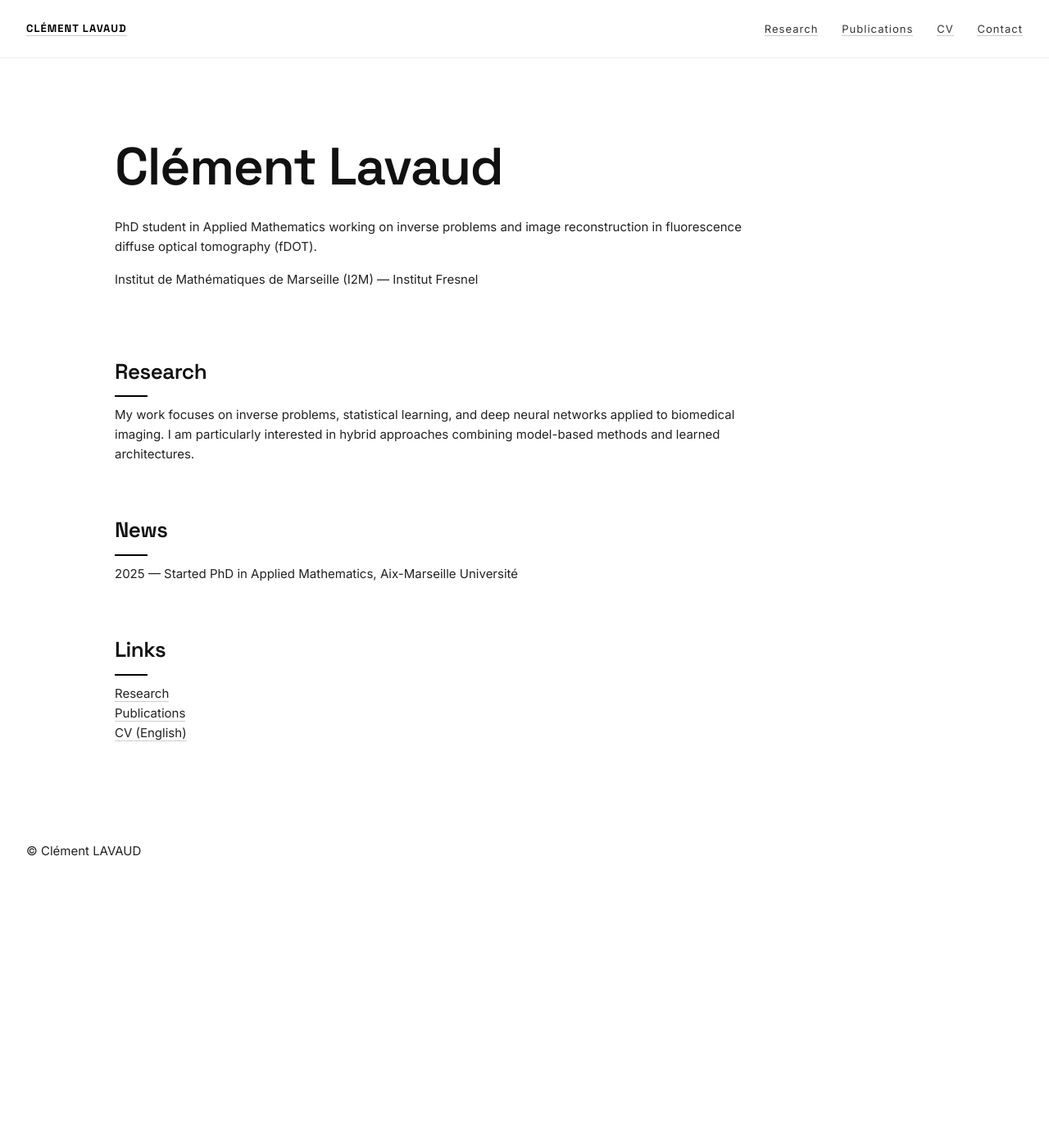
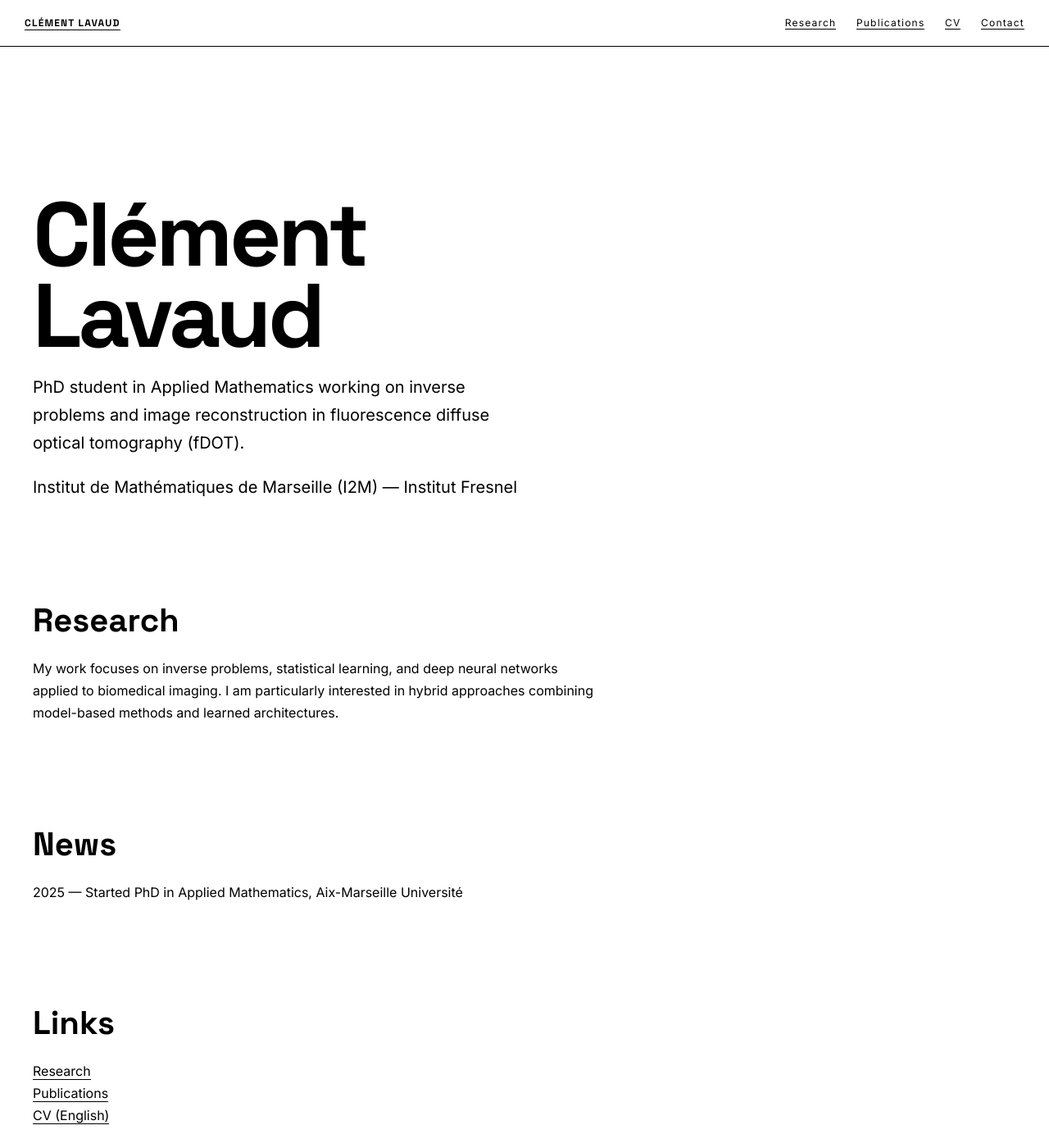
Before and after one commit to clementlavaud/clementlavaud.github.io, a Jekyll site: the page built from index.md, in a window 1280 px wide and 1400 px high. Shown: the whole window at 82% size. Built offline with Jekyll 4.4.1, drawn with Linux system fonts in a browser that asks for light colours.

Commit message:
Update style.css - test 2

```diff
--- a/assets/css/style.css
+++ b/assets/css/style.css
@@ -11,32 +11,18 @@
 body {
   font-family: 'Inter', sans-serif;
   background: #fff;
-  color: #111;
-  line-height: 1.6;
-  animation: fadeIn 0.6s ease-in forwards;
+  color: #000;
 }
 
-/* FADE IN */
-
-@keyframes fadeIn {
-  from { opacity: 0; }
-  to { opacity: 1; }
-}
-
-/* NAVBAR */
+/* NAV */
 
 .navbar {
   display: flex;
   justify-content: space-between;
-  align-items: center;
-  padding: 24px 32px;
-  font-size: 13px;
-  letter-spacing: 0.08em;
-  position: sticky;
-  top: 0;
-  background: white;
-  border-bottom: 1px solid #eee;
-  z-index: 100;
+  padding: 20px 30px;
+  font-size: 12px;
+  letter-spacing: 0.1em;
+  border-bottom: 1px solid #000;
 }
 
 .site-title {
@@ -48,123 +34,82 @@ body {
 }
 
 .nav-right a {
-  margin-left: 24px;
+  margin-left: 20px;
   text-decoration: none;
-  color: #333;
-  position: relative;
-}
-
-/* underline animé minimal */
-
-.nav-right a::after {
-  content: "";
-  position: absolute;
-  left: 0;
-  bottom: -4px;
-  width: 0;
-  height: 1px;
-  background: black;
-  transition: width 0.2s ease;
-}
-
-.nav-right a:hover::after {
-  width: 100%;
+  color: black;
 }
 
 /* LAYOUT */
 
 .container {
-  max-width: 820px;
-  margin: 100px 0 80px 120px; /* léger décalage éditorial */
-  padding: 0 20px;
+  width: 100%;
+  padding: 60px 40px;
 }
 
-/* HERO */
+/* HERO MASSIF */
 
-.hero {
-  margin-bottom: 80px;
+.hero h1 {
+  font-family: 'Space Grotesk', sans-serif;
+  font-size: 110px;
+  line-height: 0.9;
+  letter-spacing: -0.04em;
+  max-width: 900px;
 }
 
-.hero .portrait {
-  width: 120px;
-  height: 120px;
-  object-fit: cover;
-  margin-bottom: 20px;
-  filter: grayscale(100%);
-  transition: transform 0.3s ease;
+.hero p {
+  font-size: 20px;
+  margin-top: 20px;
+  max-width: 600px;
 }
 
-.hero .portrait:hover {
-  transform: scale(1.05);
+/* SECTIONS */
+
+section {
+  margin-top: 120px;
+  max-width: 700px;
 }
 
-/* TYPO */
-
-h1, h2, h3 {
-  font-family: 'Space Grotesk', sans-serif;
-  font-weight: 600;
-  letter-spacing: -0.02em;
-}
-
-h1 {
-  font-size: 64px;
-  line-height: 1;
-  margin-bottom: 30px;
-}
+/* TITRES */
 
 h2 {
-  font-size: 26px;
-  margin-top: 60px;
-  margin-bottom: 10px;
-}
-
-h3 {
-  font-size: 18px;
-  margin-top: 30px;
-}
-
-/* ligne sobre sous titres */
-
-h2::after {
-  content: "";
-  display: block;
-  width: 40px;
-  height: 2px;
-  background: black;
-  margin-top: 8px;
+  font-family: 'Space Grotesk', sans-serif;
+  font-size: 40px;
+  margin-bottom: 20px;
 }
 
 /* TEXTE */
 
 p {
-  font-size: 15px;
-  margin-bottom: 16px;
-  color: #222;
+  font-size: 16px;
+  line-height: 1.7;
 }
 
 /* LINKS */
 
 a {
-  color: inherit;
+  color: black;
   text-decoration: none;
-  border-bottom: 1px solid #ccc;
-  transition: all 0.2s ease;
+  border-bottom: 1px solid black;
 }
 
 a:hover {
-  border-bottom: 1px solid black;
+  background: black;
+  color: white;
 }
 
-/* SECTIONS */
+/* IMAGE FULL BLEED */
 
-section {
-  margin-bottom: 60px;
+.full {
+  width: 100vw;
+  margin-left: -40px;
+  margin-top: 60px;
 }
 
 /* FOOTER */
 
 .footer {
-  padding: 40px 32px;
+  margin-top: 150px;
+  padding: 40px;
   font-size: 12px;
-  color: #777;
+  border-top: 1px solid black;
 }
```
